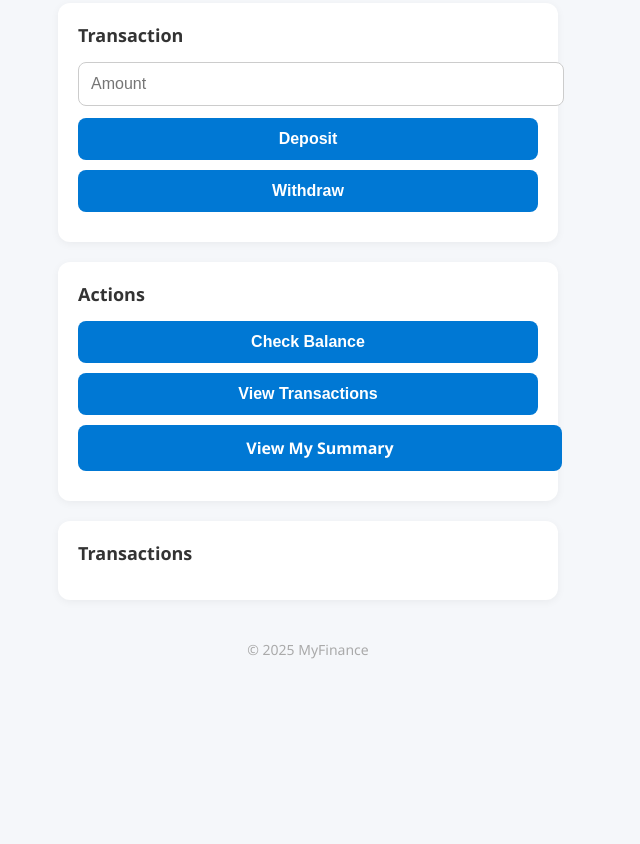
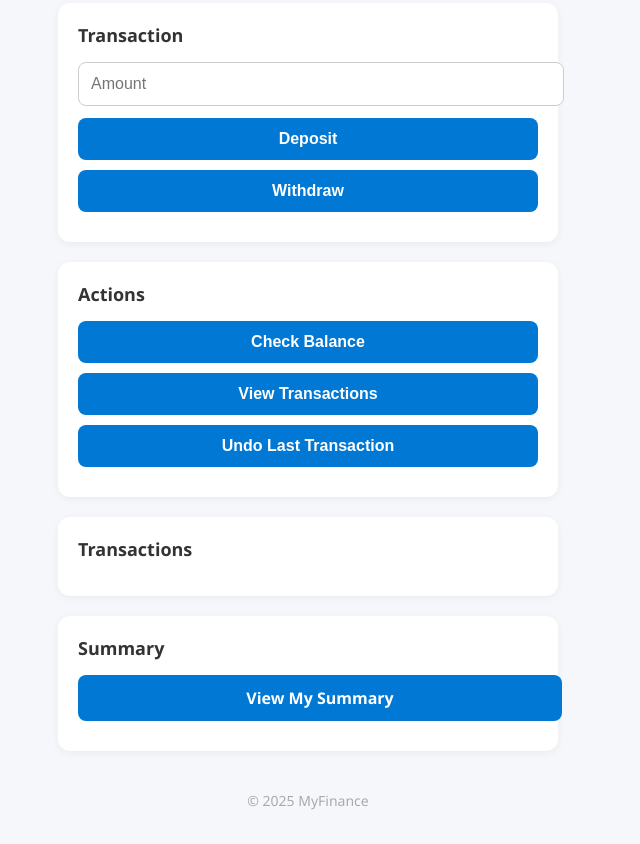
Before and after one commit to Madhavan1207/DSA_Mini_Project, a plain HTML site: page index.html in a window 1280 px wide. Shown: the part 445-1289 px from the top of the page, without its empty margins (332-972 px from the left). Before the commit the page ends 1138 px from the top, so only its background shows below. Drawn offline with Linux system fonts and the light colour scheme.

Commit message:
index.html

```diff
--- a/index.html
+++ b/index.html
@@ -39,12 +39,17 @@
       <h2>Actions</h2>
       <button onclick="checkBalance()">Check Balance</button>
       <button onclick="viewTransactions()">View Transactions</button>
-      <a href="accounts.html" class="link-button">View My Summary</a>
+      <button onclick="undoLastTransaction()">Undo Last Transaction</button>
     </section>
 
     <section class="section transaction-list">
       <h2>Transactions</h2>
       <ul id="transactionHistory"></ul>
+    </section>
+
+    <section class = "section">
+      <h2>Summary</h2>
+      <a href="accounts.html" class="link-button">View My Summary</a>
     </section>
 
     <footer>
```
